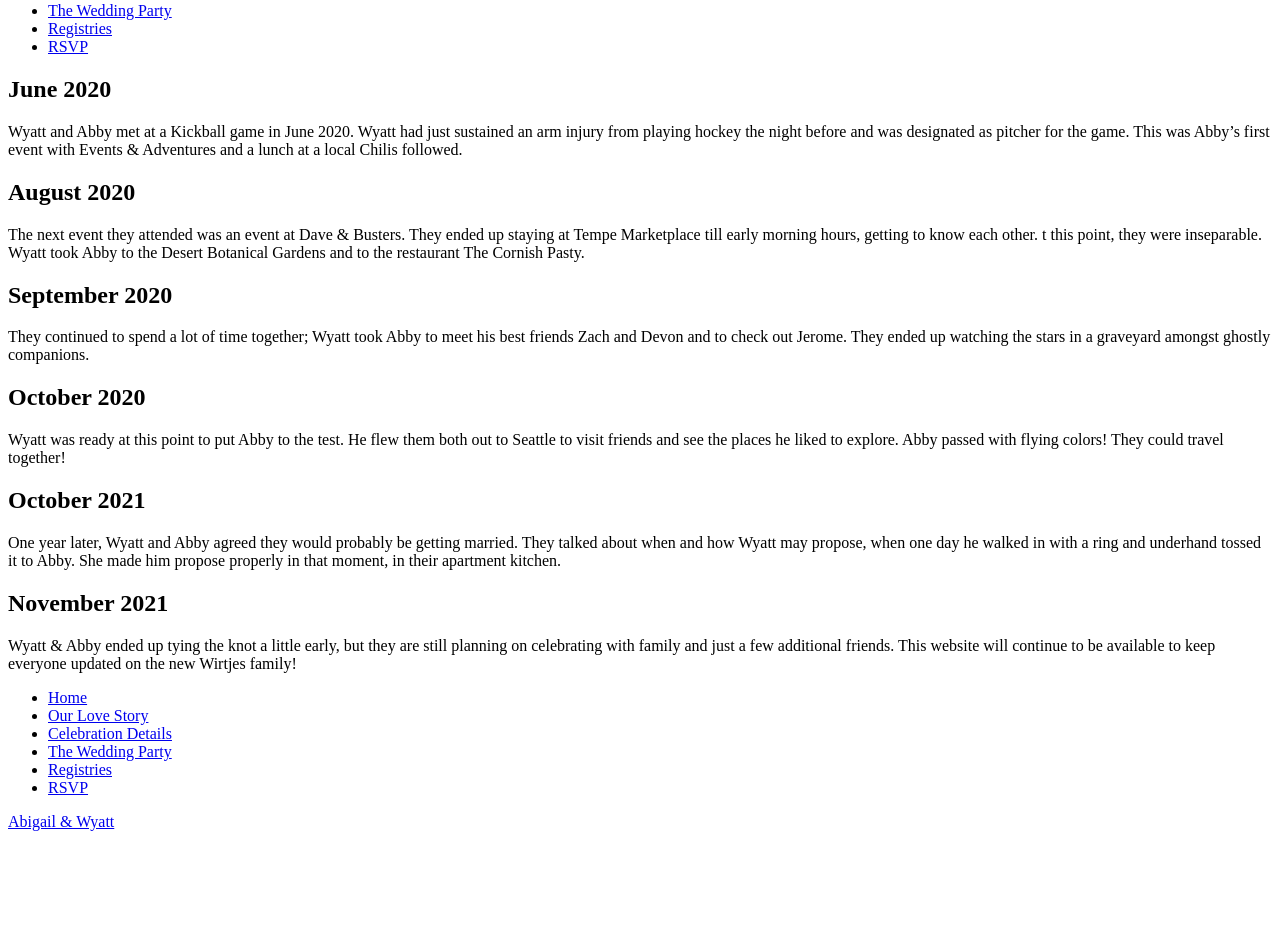
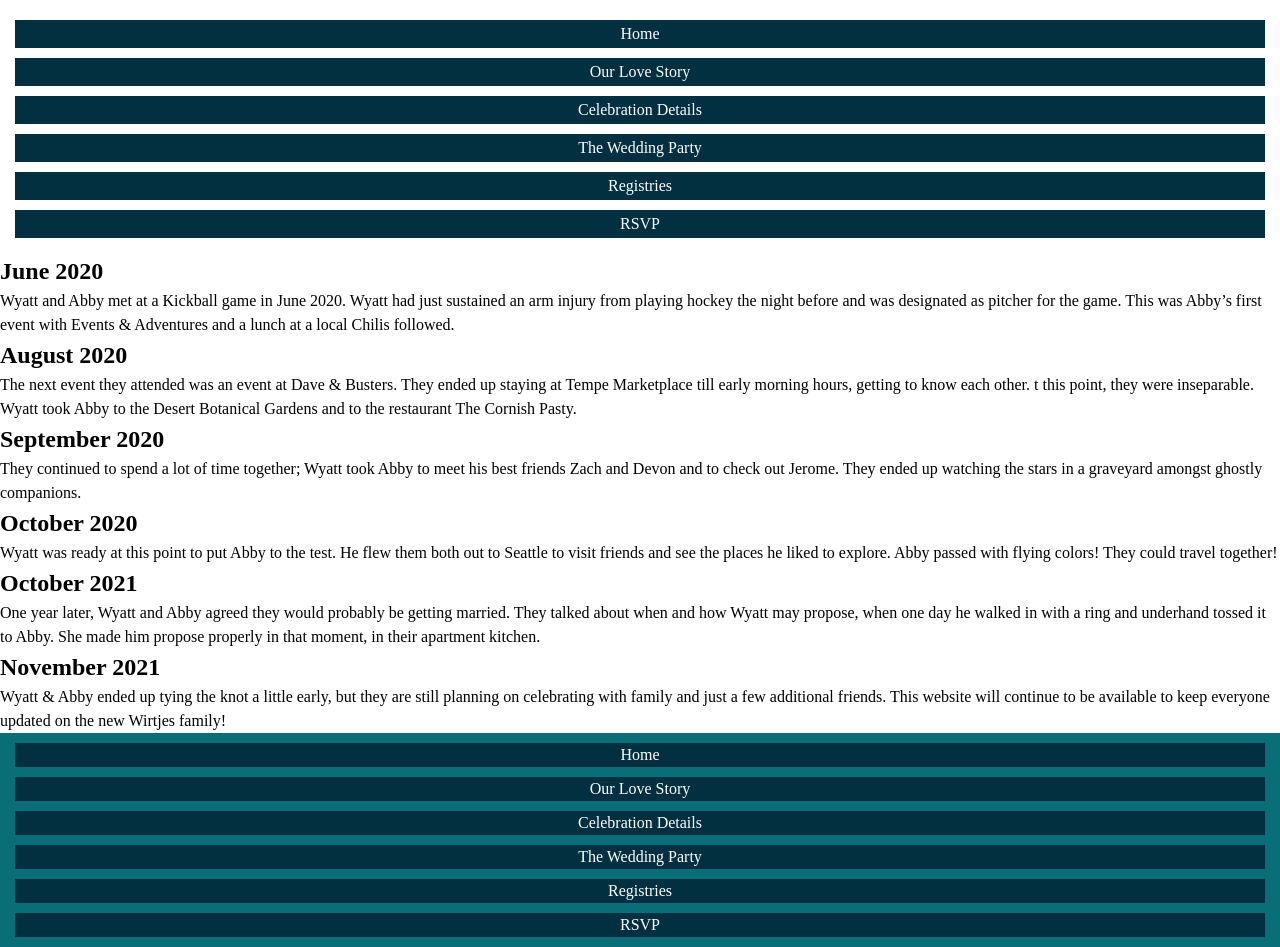
Before and after one commit to aschul6/Weddingsite1, a plain HTML site: page lovestory.html in a window 1280 px wide. Shown: the part 94-1041 px from the top of the page. Before the commit the page ends 933 px from the top, so only its background shows below. Drawn offline with Linux system fonts and the light colour scheme.

Commit message:
Update
Adding Pages and Mobile-Friendly Approach

```diff
--- a/css/styles.css
+++ b/css/styles.css
@@ -19,12 +19,10 @@ body {
     line-height: 1.5;
     font-size: 16px;
 }
-
 img {
     max-width: 100%;
     height: auto;
 }
-
 a {
     text-decoration: none;
 }
@@ -38,33 +36,39 @@ header, footer {
     text-align: center;
     margin: 0 auto;
 }
-
+header {
+    padding-top: 20px;
+}
 .logo {
     margin: 20px;
 }
 
 .logo a {
     padding: 15px;
-    margin: 10px;
     border: .1em solid rgb(196, 155, 93);
+    margin: 20px;
 }
 
-.container,
-.menu,
-.menu ul,
-.menu ul li {
+.header .container,
+.header .menu,
+.header.menu ul,
+.header .menu ul li {
     display: flex;
     flex-direction: column;
     flex-wrap: wrap;
     list-style: none;
-    margin: 0;
+    margin: 10px 5px;
+    margin-bottom: 5px;
 }
 
-/* -------- Footer --------- */
+.menu ul li,
+.menu ul li a {
+    background-color: #023041;
+    flex-wrap: nowrap;
+    margin: 2px;
+    color: #fff;
+}
 
-.dkblue .logo {
-    display: none;
-}
 
 /* -------- Home section --------- */
 
@@ -89,15 +93,51 @@ header, footer {
     display: flex;
     flex-direction: column;
     flex-wrap: wrap;
-    align-content: center;
     flex-grow: 1;
     justify-content: center;
 }
-
 .slide {
-    background-image: linear-gradiant(rgb(),rgb()), url('img/slides/slide-6.jpg');
+    padding-top: 2px;
+    padding-bottom: 0;
+    width: 100%;
+}
+.homeimage {
+    width: 100%;
+    height: auto;
+    margin: 0 auto;
+}
+.home-content {
+    position: absolute;
+    top: 50%;
+    left: 50%;
+    transform: translate(-50%, -50%);
+    color: #ffffff;
+    text-align: center;
+}
+.home-content h1 {
+    font-family: 'Lobster', cursive;
+    font-size: 30px;
 }
 
+/* -------- Footer --------- */
+
+.footer {
+    background-color: #0A6E79;
+    margin-top: 0;
+    padding: 0;
+}
+
+.dkblue .logo {
+    display: none;
+}
+
+.footer .menu,
+.footer .menu ul,
+.footer .menu ul li {
+    margin: 10px 5px;
+    list-style: none;
+    color: #fff;
+}
 
 /* Media Queries */
 @media screen and (min-width:'769px') {
--- a/css/styles2.css
+++ b/css/styles2.css
@@ -1,3 +1,90 @@
-/* Fonts */
+/* -------- Fonts --------- */
 @import url('https://fonts.googleapis.com/css2?family=Lobster&display=swap');
 @import url('https://fonts.googleapis.com/css2?family=Roboto:wght@400;500;700&display=swap');
+
+/* -------- Default styles --------- */
+
+* {
+    margin: 0;
+    padding: 0;
+    box-sizing: border-box;
+    /*border: red solid 2px;*/
+}
+body {
+    display: flex;
+    flex-direction: column;
+    min-height: 100vh;
+    margin: 0 auto;
+    padding: 0;
+    line-height: 1.5;
+    font-size: 16px;
+}
+img {
+    max-width: 100%;
+    height: auto;
+}
+a {
+    text-decoration: none;
+}
+header, section, footer {
+    width: 100%;
+}
+
+/* -------- Header --------- */
+
+header, footer {
+    text-align: center;
+    margin: 0 auto;
+}
+header {
+    padding-top: 20px;
+}
+.logo {
+    margin: 20px;
+}
+
+.logo a {
+    padding: 15px;
+    border: .1em solid rgb(196, 155, 93);
+    margin: 20px;
+}
+
+.header .container,
+.header .menu,
+.header.menu ul,
+.header .menu ul li {
+    display: flex;
+    flex-direction: column;
+    flex-wrap: wrap;
+    list-style: none;
+    margin: 10px 5px;
+    margin-bottom: 5px;
+}
+
+.menu ul li,
+.menu ul li a {
+    background-color: #023041;
+    flex-wrap: nowrap;
+    margin: 2px;
+    color: #fff;
+}
+
+/* -------- Footer --------- */
+
+.footer {
+    background-color: #0A6E79;
+    margin-top: 0;
+    padding: 0;
+}
+
+.dkblue .logo {
+    display: none;
+}
+
+.footer .menu,
+.footer .menu ul,
+.footer .menu ul li {
+    margin: 10px 5px;
+    list-style: none;
+    color: #fff;
+}
--- a/lovestory.html
+++ b/lovestory.html
@@ -17,9 +17,9 @@
             <ul>
               <li><a href="index.html">Home</a></li>
               <li><a href="lovestory.html">Our Love Story</a></li>
-                <li><a href="#">Celebration Details</a></li>
-                <li><a href="#">The Wedding Party</a></li>
-                <li><a href="#">Registries</a></li>
+              <li><a href="deets.html">Celebration Details</a></li>
+              <li><a href="bridalparty.html">The Wedding Party</a></li>
+              <li><a href="registries.html">Registries</a></li>
               <li><a href="rsvp.html">RSVP</a></li>
             </ul>
         </nav>
@@ -73,9 +73,9 @@
                 <ul>
                   <li><a href="index.html">Home</a></li>
                   <li><a href="lovestory.html">Our Love Story</a></li>
-                    <li><a href="#">Celebration Details</a></li>
-                    <li><a href="#">The Wedding Party</a></li>
-                    <li><a href="#">Registries</a></li>
+                  <li><a href="deets.html">Celebration Details</a></li>
+                  <li><a href="bridalparty.html">The Wedding Party</a></li>
+                  <li><a href="registries.html">Registries</a></li>
                   <li><a href="rsvp.html">RSVP</a></li>
                 </ul>
             </nav>
```
Also changed, not shown: bridalparty.html (added, +54 -0 lines), deets.html (added, +54 -0 lines), index.html (+7 -6 lines), registries.html (added, +54 -0 lines), 3 other files. Lines whose indentation alone changed are shown as unchanged.
